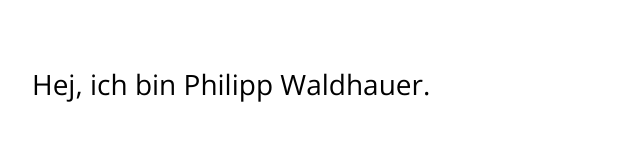
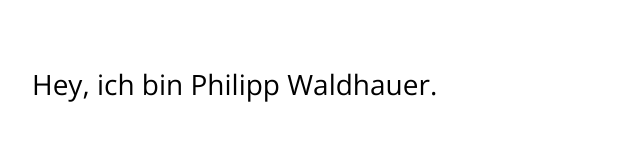
Before and after one commit to pwaldhauer/philippwaldhauer.de, a plain HTML site: page index.html in a window 1280 px wide. Shown: the top 153 px of the page, without its empty margins (34-677 px from the left). Drawn offline with nearby package versions, Linux system fonts and the light colour scheme.

Commit message:
Update index.html

```diff
--- a/index.html
+++ b/index.html
@@ -26,7 +26,7 @@
 
 	<div class="content">
 
-	<h1>Hej, ich bin <span class="name">Philipp Waldhauer</span>.</h1>
+	<h1>Hey, ich bin <span class="name">Philipp Waldhauer</span>.</h1>
 
 	<ul>
 		<li>Schreib mir doch ne <a href="mailto:ich@philippwaldhauer.de">Mail</a>!</li>
```
